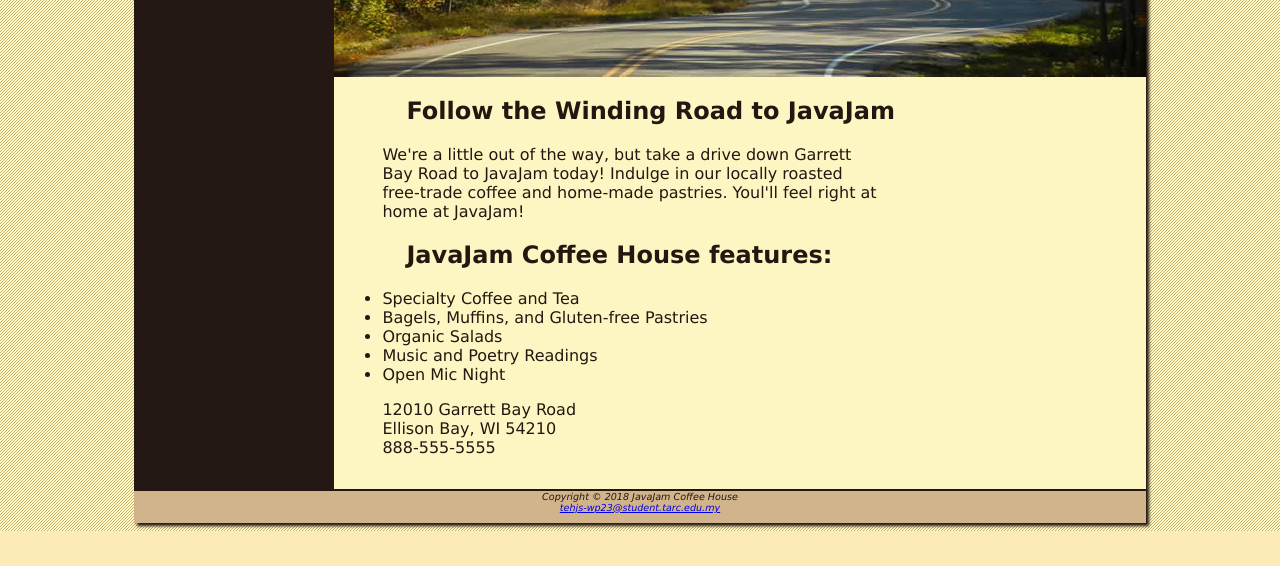
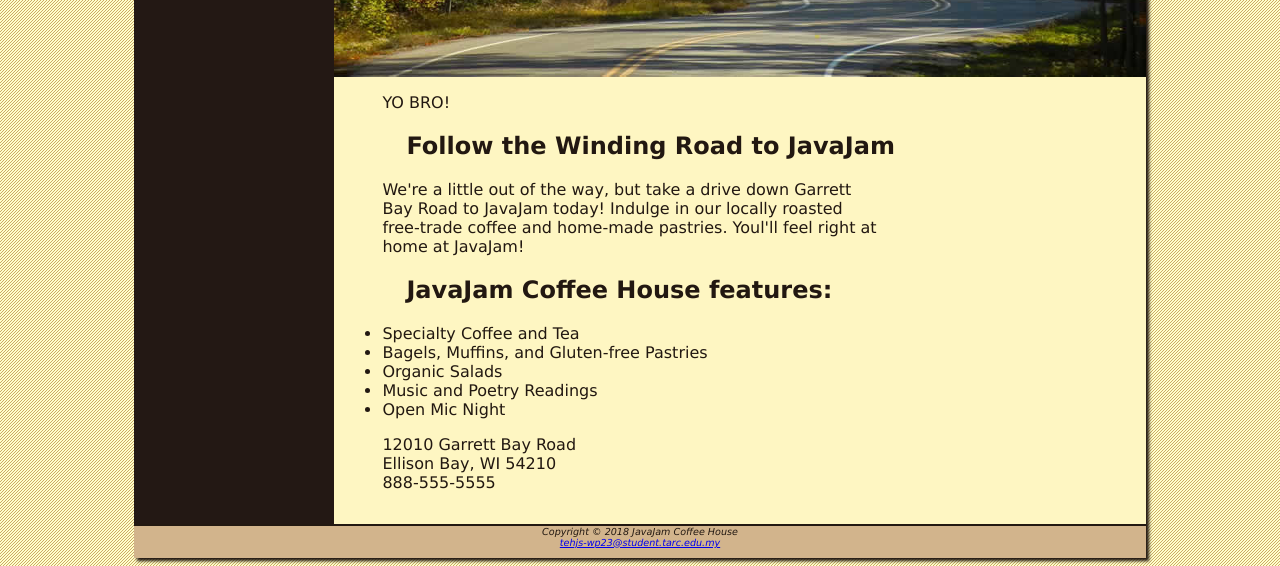
Before and after one commit to Tehjs/Tehjs.github.io, a plain HTML site: page index.html in a window 1280 px wide. Shown: the part 355-921 px from the top of the page. Before the commit the page ends 886 px from the top, so only its background shows below. Drawn offline with Linux system fonts and the light colour scheme.

Commit message:
Update index.html

```diff
--- a/index.html
+++ b/index.html
@@ -24,6 +24,7 @@
 
         <main>
             <div id="heroroad"></div>
+            <p>YO BRO!</p>
             <!--<img align="right" src="./javajam4/windingroad.jpg" alt="windingroad" height="300" width="400">
             -->
              <h2>Follow the Winding Road to JavaJam</h2>
```
